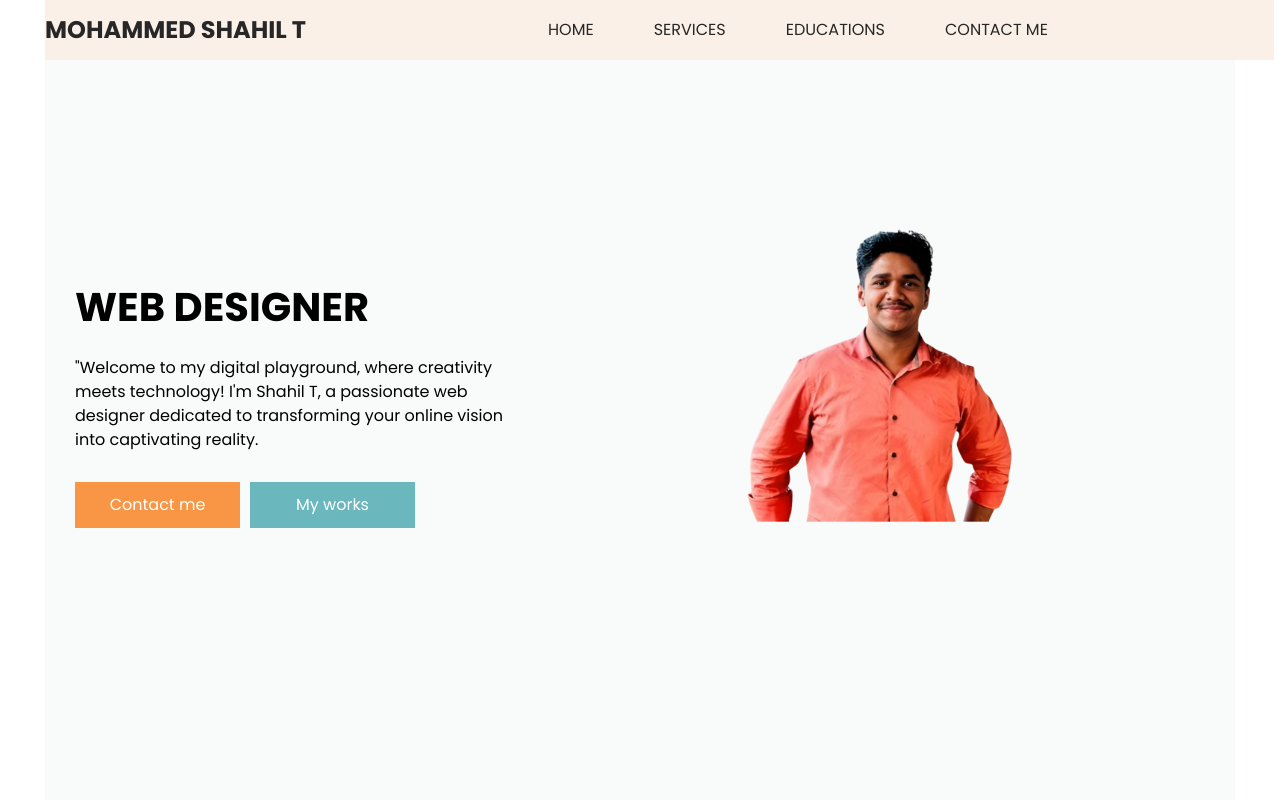
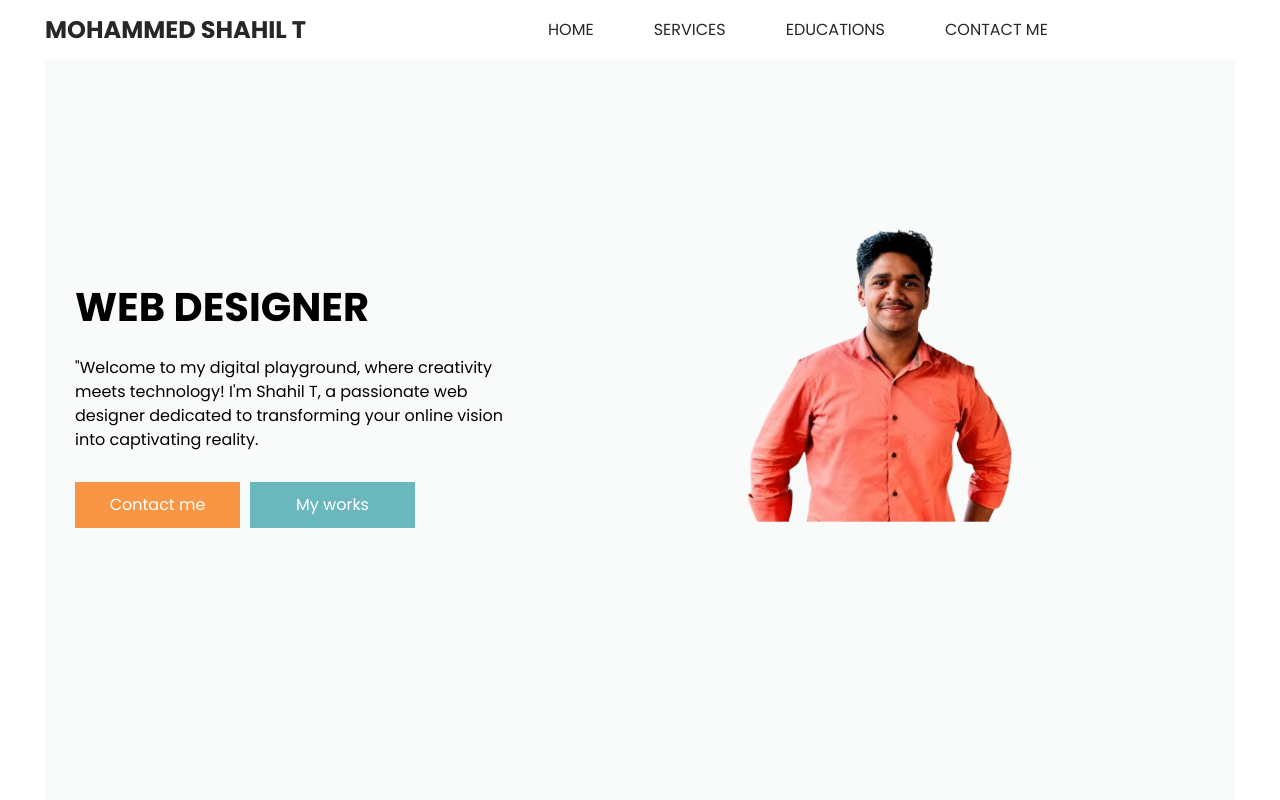
Before and after one commit to mshahilt/Shahil, a plain HTML site: page index.html in a window 1280 px wide. Shown: the top 800 px of the page. Drawn offline with Linux system fonts and the light colour scheme; a script that the page names is missing.

Commit message:
style.css

```diff
--- a/css/style.css
+++ b/css/style.css
@@ -10,7 +10,7 @@ body {
   position: fixed;
   z-index: 1000;
   width: 96%;
-  background: #faf0e8;
+  background: #ffff;
 }
 #hooder{
   margin-top: 1em;
```
